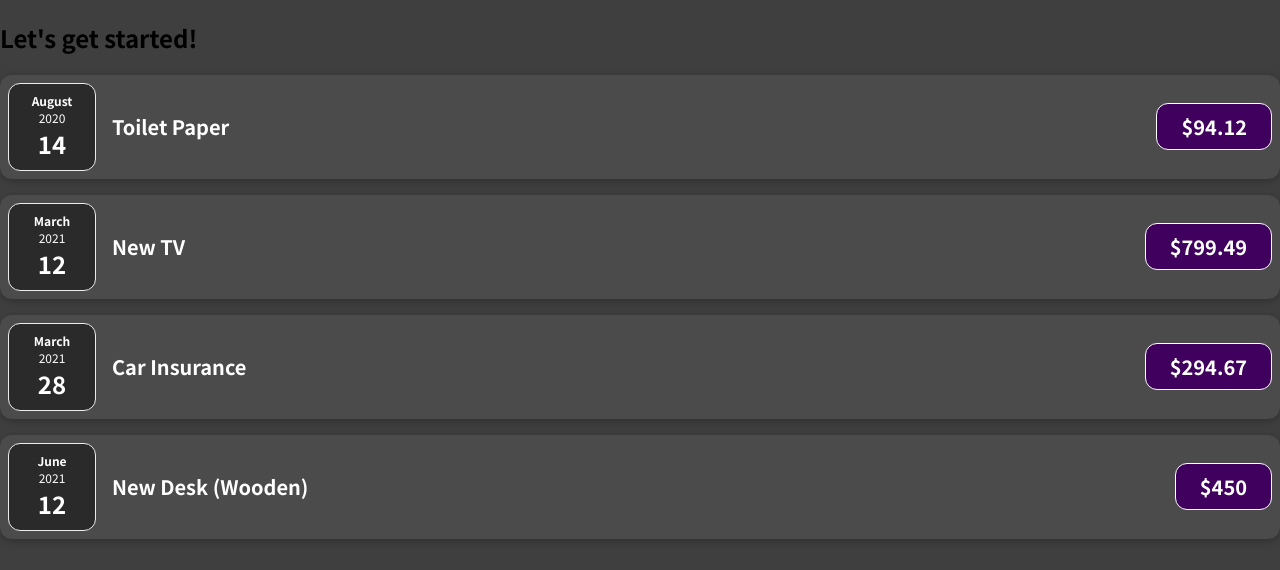
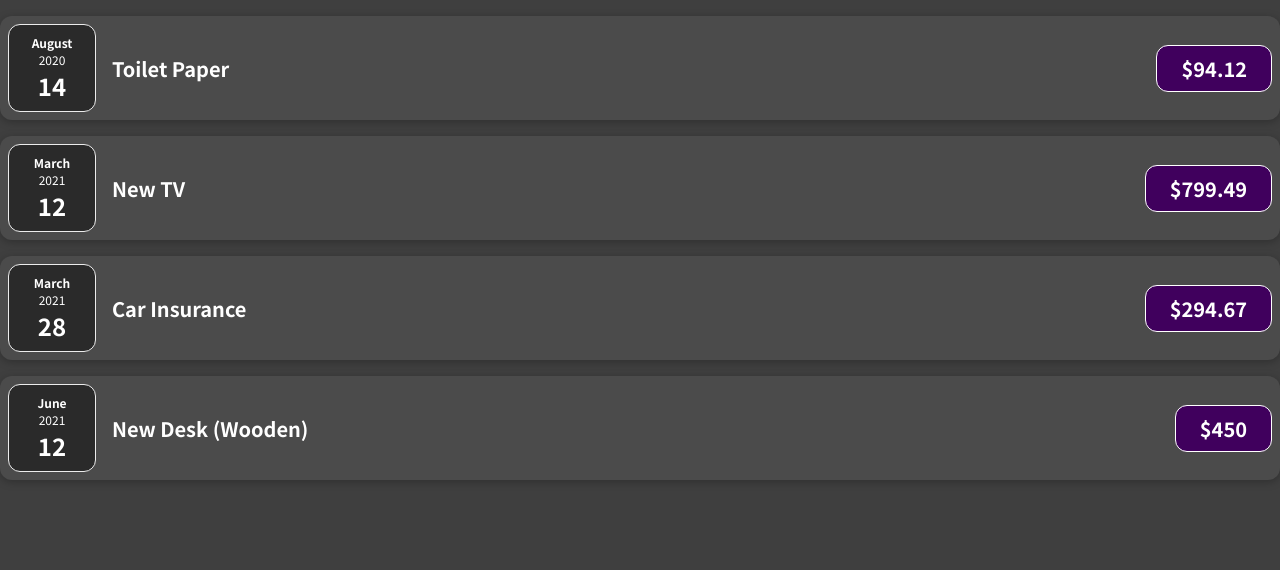
Before and after one commit to ahmedbecirevic/expenses-react-app, a JavaScript app: page / in a window 1280 px wide. Shown: the top 570 px of the page. Built offline with nearby package versions, Linux system fonts and the light colour scheme.

Commit message:
add expenses comp

```diff
--- a/src/App.js
+++ b/src/App.js
@@ -1,55 +1,36 @@
-import ExpenseItem from "./components/ExpenseItem";
+import Expenses from './components/Expenses';
 
 function App() {
   const expenses = [
     {
-      id: "e1",
-      title: "Toilet Paper",
+      id: 'e1',
+      title: 'Toilet Paper',
       amount: 94.12,
       date: new Date(2020, 7, 14),
     },
     {
-      id: "e2",
-      title: "New TV",
+      id: 'e2',
+      title: 'New TV',
       amount: 799.49,
       date: new Date(2021, 2, 12),
     },
     {
-      id: "e3",
-      title: "Car Insurance",
+      id: 'e3',
+      title: 'Car Insurance',
       amount: 294.67,
       date: new Date(2021, 2, 28),
     },
     {
-      id: "e4",
-      title: "New Desk (Wooden)",
+      id: 'e4',
+      title: 'New Desk (Wooden)',
       amount: 450,
       date: new Date(2021, 5, 12),
     },
   ];
+
   return (
     <div>
-      <h2>Let's get started!</h2>
-      <ExpenseItem
-        title={expenses[0].title}
-        date={expenses[0].date}
-        amount={expenses[0].amount}
-      />
-      <ExpenseItem
-        title={expenses[1].title}
-        date={expenses[1].date}
-        amount={expenses[1].amount}
-      />
-      <ExpenseItem
-        title={expenses[2].title}
-        date={expenses[2].date}
-        amount={expenses[2].amount}
-      />
-      <ExpenseItem
-        title={expenses[3].title}
-        date={expenses[3].date}
-        amount={expenses[3].amount}
-      />
+      <Expenses items={expenses} />
     </div>
   );
 }
--- a/src/components/ExpenseDate.js
+++ b/src/components/ExpenseDate.js
@@ -4,6 +4,7 @@
   const month = props.date.toLocaleString('en-GB', { month: 'long' });
   const day = props.date.toLocaleString('en-GB', { day: '2-digit' });
   const year = props.date.getFullYear();
+
   return (
     <div className='expense-date'>
       <div className='expense-date__month'>{month}</div>
--- /dev/null
+++ b/src/components/Expenses.css
@@ -0,0 +1,9 @@
+.expenses {
+  padding: 1rem;
+  background-color: rgb(31, 31, 31);
+  margin: 2rem auto;
+  width: 50rem;
+  max-width: 95%;
+  border-radius: 12px;
+  box-shadow: 0 1px 8px rgba(0, 0, 0, 0.25);
+}
--- /dev/null
+++ b/src/components/Expenses.js
@@ -0,0 +1,30 @@
+import ExpenseItem from './ExpenseItem';
+
+const Expenses = (props) => {
+  return (
+    <div className='expenses'>
+      <ExpenseItem
+        title={props.items[0].title}
+        date={props.items[0].date}
+        amount={props.items[0].amount}
+      />
+      <ExpenseItem
+        title={props.items[1].title}
+        date={props.items[1].date}
+        amount={props.items[1].amount}
+      />
+      <ExpenseItem
+        title={props.items[2].title}
+        date={props.items[2].date}
+        amount={props.items[2].amount}
+      />
+      <ExpenseItem
+        title={props.items[3].title}
+        date={props.items[3].date}
+        amount={props.items[3].amount}
+      />
+    </div>
+  );
+};
+
+export default Expenses;
```
